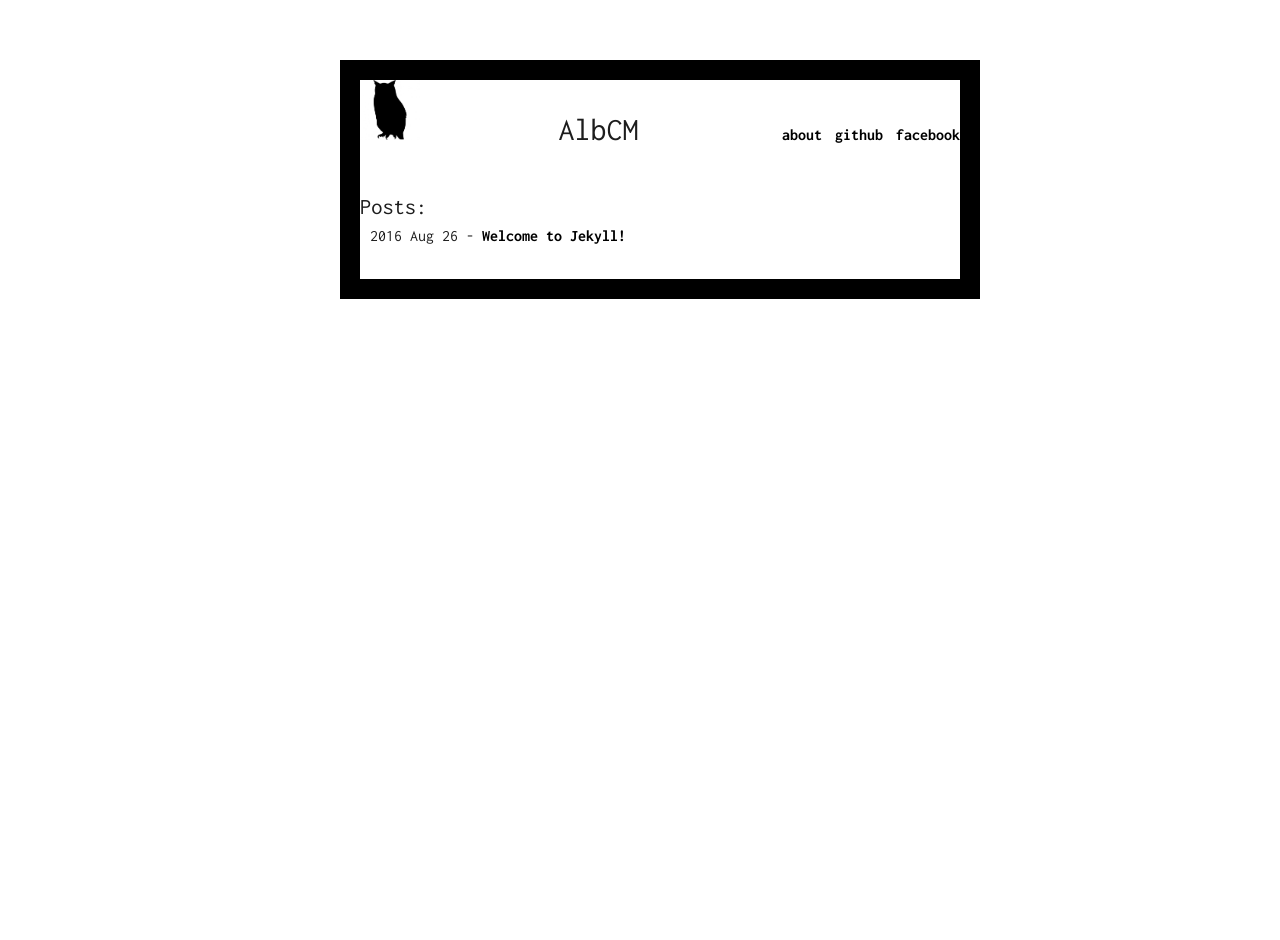
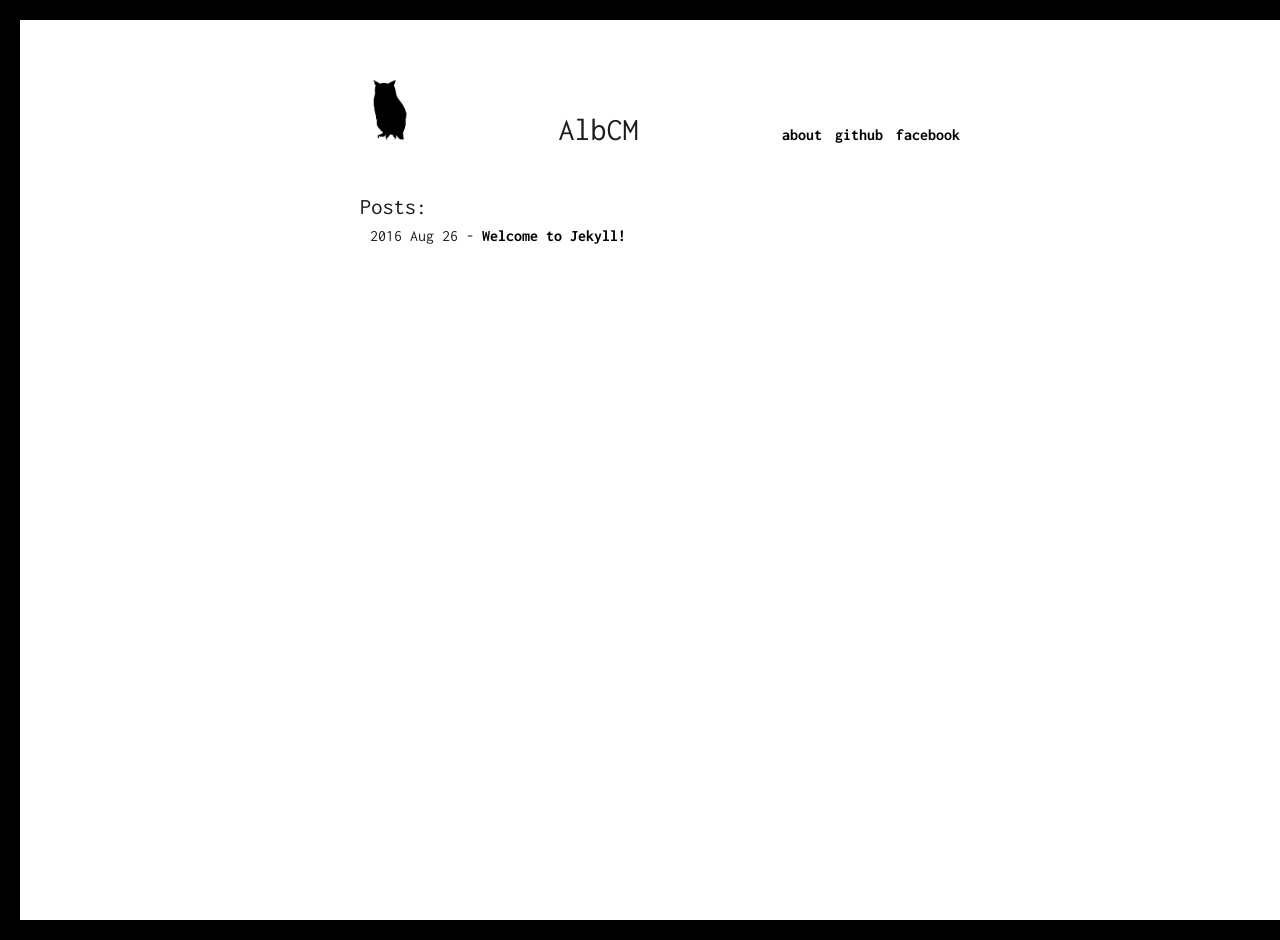
Before and after one commit to AlbCM/albcm.github.io, a Jekyll site: the page built from index.html, in a window 1280 px wide. Built offline with Jekyll 4.4.1, drawn with Linux system fonts in a browser that asks for light colours; comment, search, counter and statistics services are not loaded; before the commit the page ends 900 px from its top, so only the background shows below that.

Commit message:
Update index.html

```diff
--- a/index.html
+++ b/index.html
@@ -5,7 +5,7 @@ layout: default
 <html>
 <head>
 <style>
-.container{
+html{
     border-style:solid;
     border-width:20px;
     border-color:black;
```
